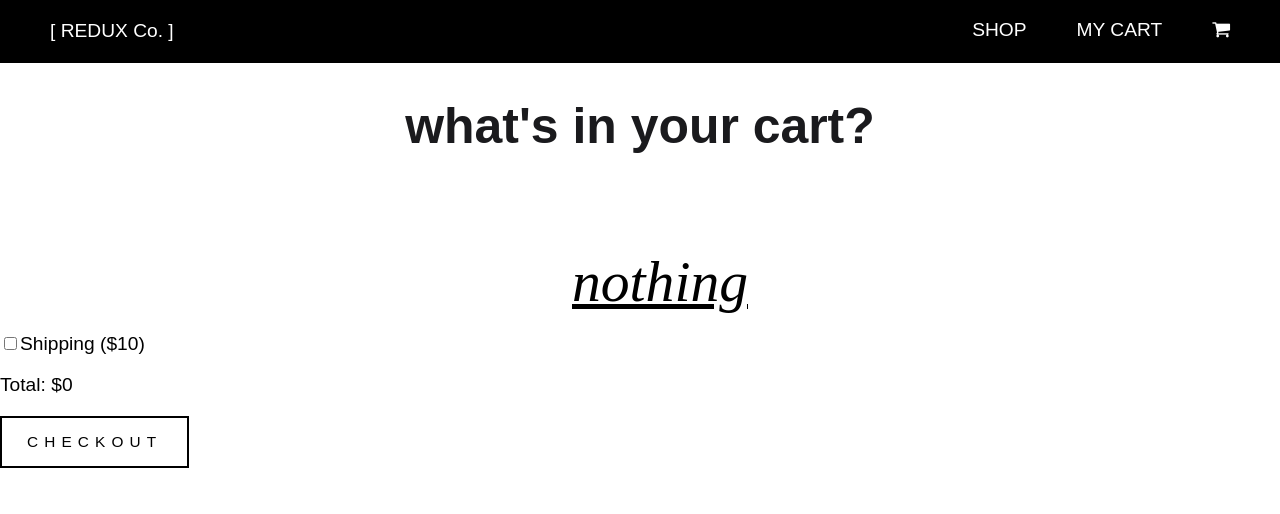
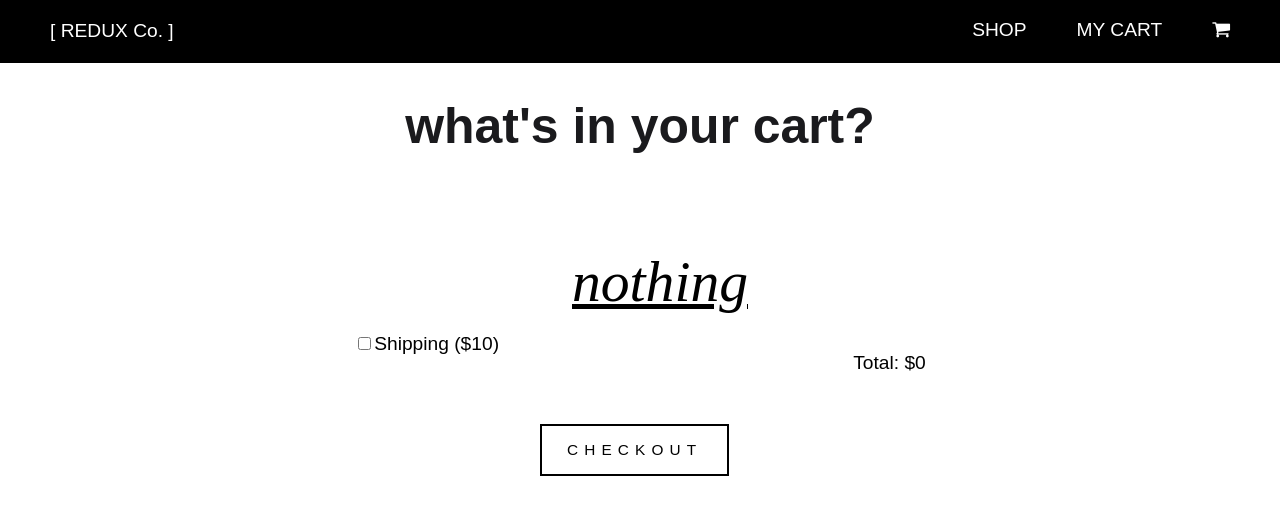
Before and after one commit to jenna-m/redux-co, a React (Create React App) app: page /cart in a window 1280 px wide. Shown: the top 514 px of the page. Built offline with nearby package versions, Linux system fonts and the light colour scheme.

Commit message:
Update App.css

```diff
--- a/src/App.css
+++ b/src/App.css
@@ -149,12 +149,33 @@ h1 {
   font-size: 3em;
 }
 
-/* Shipping options section */
+/* Shipping section */
+.shipping-container {
+  display: flex;
+  flex-direction: column;
+  justify-content: center;
+  width: 100%;
+}
+
+.shipping-section {
+  display: flex;
+  justify-content: space-evenly;
+}
+
 .shipping-item {
   list-style: none;
 }
 
+
+
 /* Checkout button */
+.checkout {
+  display: inline-block;
+  margin: 0 auto;
+  width: 200px;
+  padding-top: 30px;
+}
+
 .checkout button {
   padding: 15px 25px;
   background-color: #ffffff;
```
